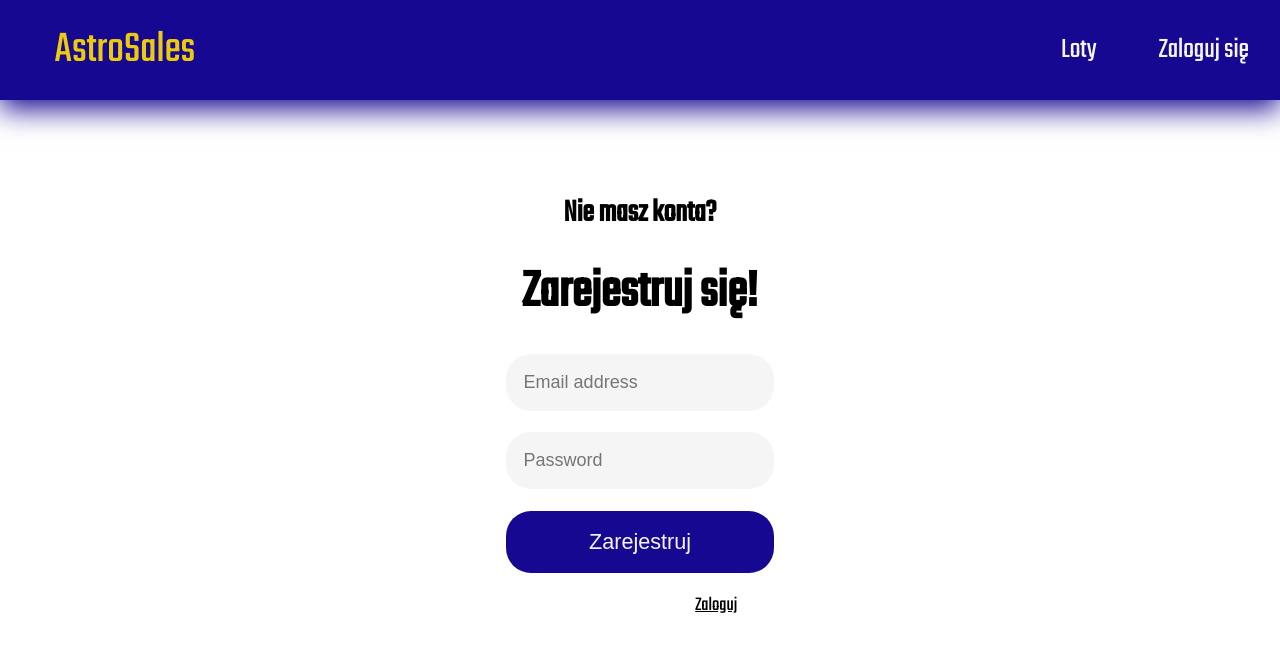
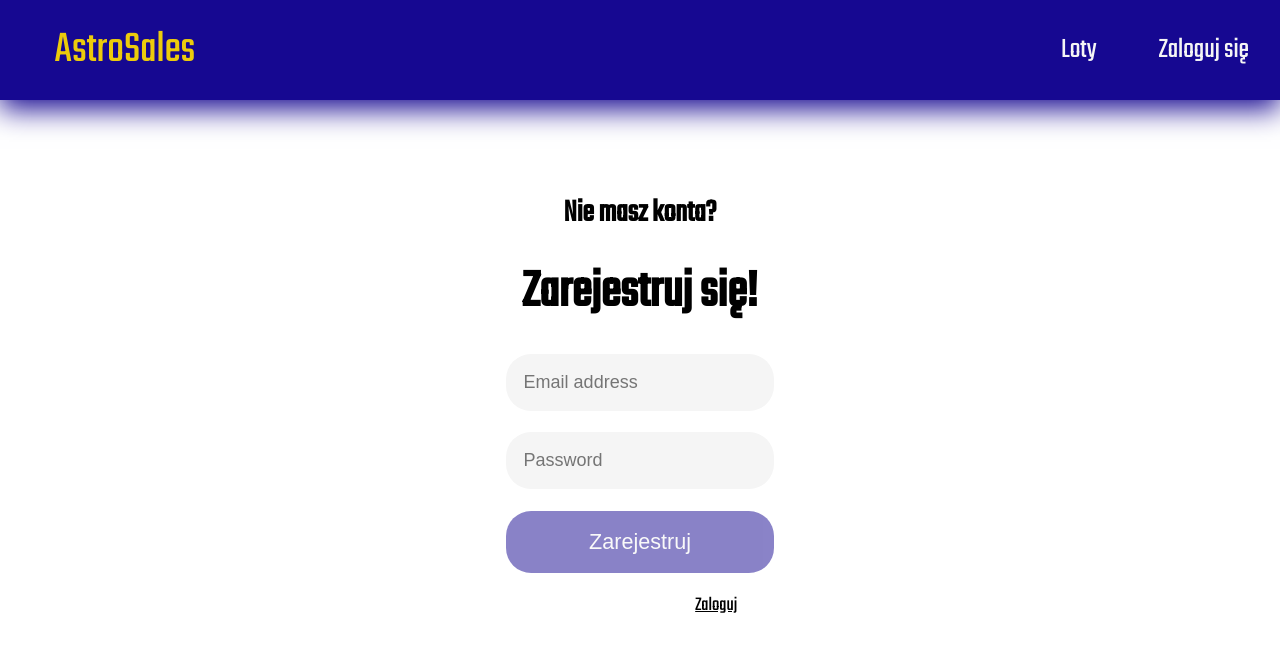
Before and after one commit to rodis00/astrosales, an Angular app in the folder frontend/: page /register in a window 1280 px wide. Shown: the top 652 px of the page. Built offline with nearby package versions, Linux system fonts and the light colour scheme; a web font is replaced by a local one.

Commit message:
disable register button if form is invalid

```diff
--- a/frontend/src/app/register-page/register-page.component.css
+++ b/frontend/src/app/register-page/register-page.component.css
@@ -66,6 +66,17 @@ form input:focus {
   margin-top: 1rem;
 }
 
+.disabled-button {
+  opacity: 0.5;
+  cursor: default;
+}
+
+.disabled-button:hover {
+  opacity: 0.5 !important;
+  background-color: rgb(22, 8, 145) !important;
+  cursor: default !important;
+}
+
 @media screen and (max-width: 768px) {
   .container {
     width: 100%;
--- a/frontend/src/app/register-page/register-page.component.html
+++ b/frontend/src/app/register-page/register-page.component.html
@@ -9,7 +9,13 @@
       <span>{{ errorMessage }}</span>
     </div>
     }
-    <button type="submit">Zarejestruj</button>
+    <button
+      type="submit"
+      [disabled]="!registerForm.valid"
+      [class]="{ 'disabled-button': !registerForm.valid }"
+    >
+      Zarejestruj
+    </button>
   </form>
   <div class="reminder">
     <a routerLink="/login">Zaloguj</a>
--- a/frontend/src/app/register-page/register-page.component.ts
+++ b/frontend/src/app/register-page/register-page.component.ts
@@ -1,5 +1,10 @@
 import { Component } from '@angular/core';
-import { FormControl, FormGroup, ReactiveFormsModule } from '@angular/forms';
+import {
+  FormControl,
+  FormGroup,
+  ReactiveFormsModule,
+  Validators,
+} from '@angular/forms';
 import { Router, RouterLink } from '@angular/router';
 import { User } from '../models/User';
 import { AuthService } from '../services/auth/auth.service';
@@ -21,8 +26,8 @@ export class RegisterPageComponent {
   ) {}
 
   registerForm = new FormGroup({
-    email: new FormControl(''),
-    password: new FormControl(''),
+    email: new FormControl('', [Validators.required, Validators.email]),
+    password: new FormControl('', Validators.required),
   });
 
   user: User = new User('', '');
```
